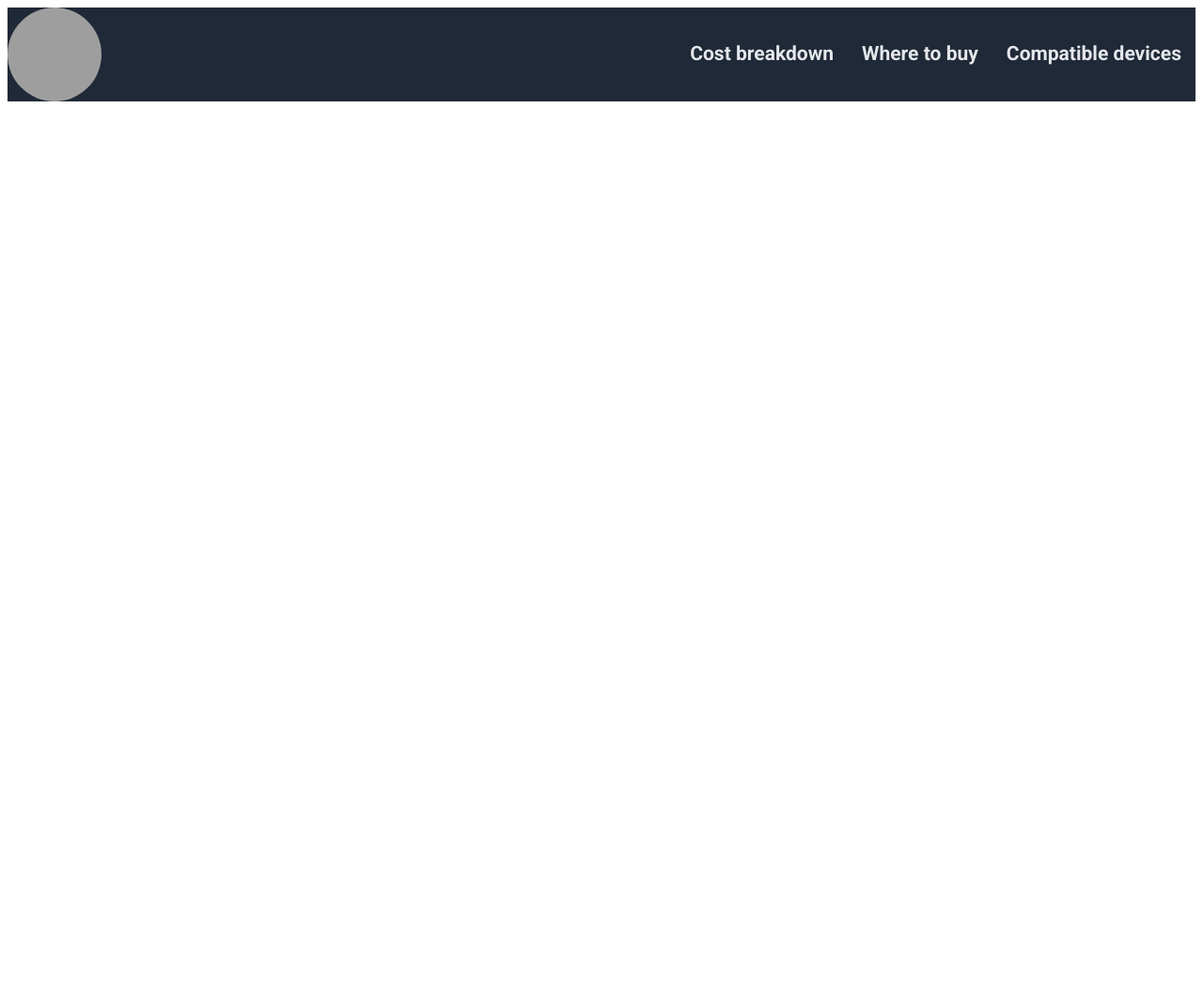
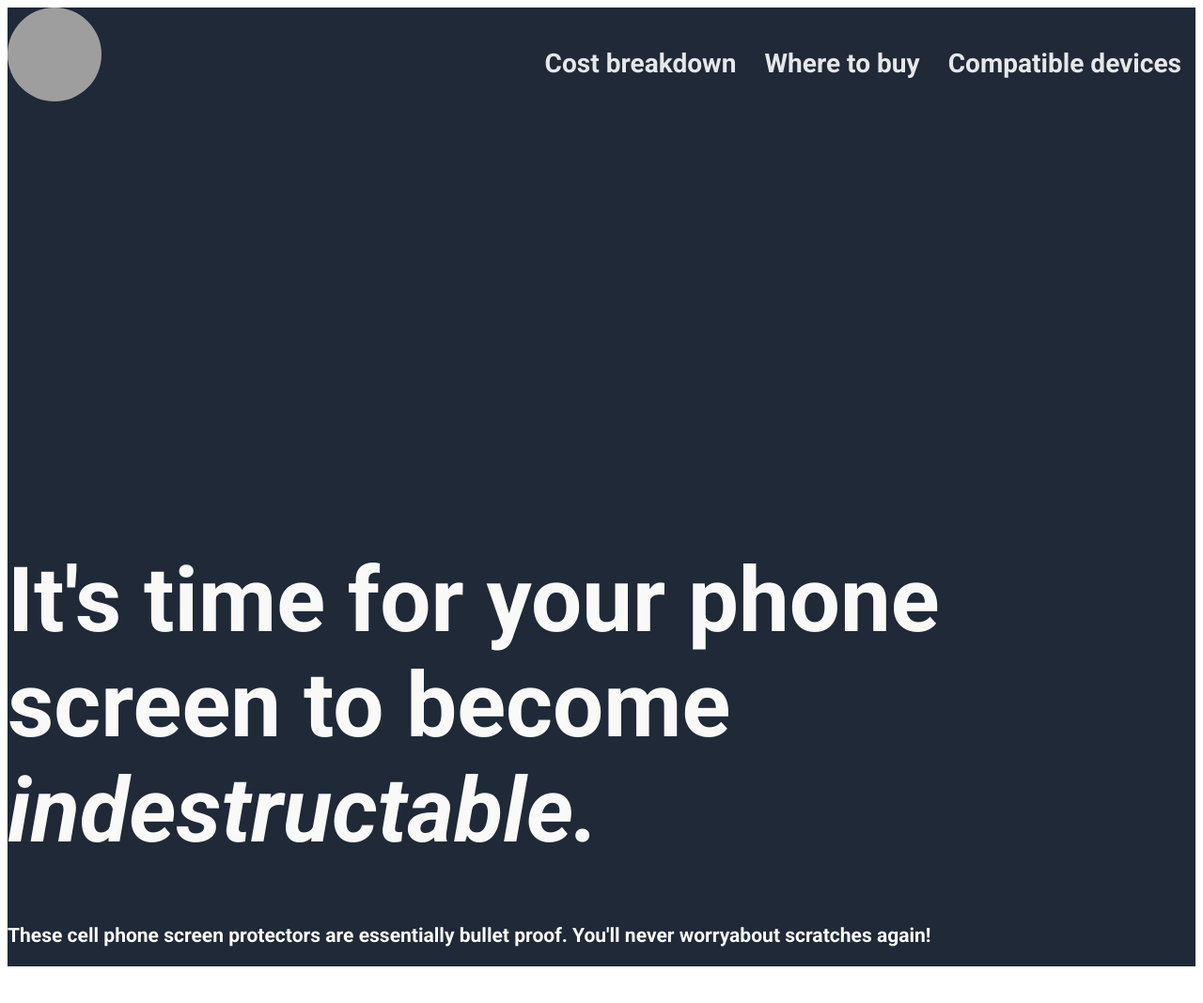
Before and after one commit to winsell90/Landing-Page, a plain HTML site: page index.html in a window 1280 px wide. Shown: the top 1068 px of the page at 94% size. Before the commit the page ends 800 px from the top, so only its background shows below. Drawn offline with Linux system fonts and the light colour scheme; grey boxes are pictures that could not be loaded.

Commit message:
Add main header and sub header text

```diff
--- a/index.html
+++ b/index.html
@@ -27,9 +27,14 @@
     </div>
 
     <div class="introphoto">
-
-
-
+      <div class="intro">
+        <div class="header1">
+          <h1>It's time for your phone screen to become <em>indestructable.</em></h1>
+        </div>
+        <div class="header2">
+          <h3>These cell phone screen protectors are essentially bullet proof. You'll never worryabout scratches again!</h3>
+        </div>
+      </div>
 
 
 
--- a/style.css
+++ b/style.css
@@ -18,7 +18,7 @@ body {
 
 .header {
   color: #E5E7EB;
-  font-size: 18px;
+  font-size: 24px;
   grid-area: a;
   background-color: #1F2937;
   display: flex;
@@ -32,3 +32,17 @@ body {
 .link {
 margin: 15px;
 }
+
+.introphoto {
+  grid-area: b;
+  background-color: #1F2937;
+}
+.header1 {
+  font-size: 48px;
+  font-style: extra-bold;
+  color: #F9FAF8;
+}
+.header2 {
+  font-size: 18px;
+  color: #F9FAF8;
+}
```
